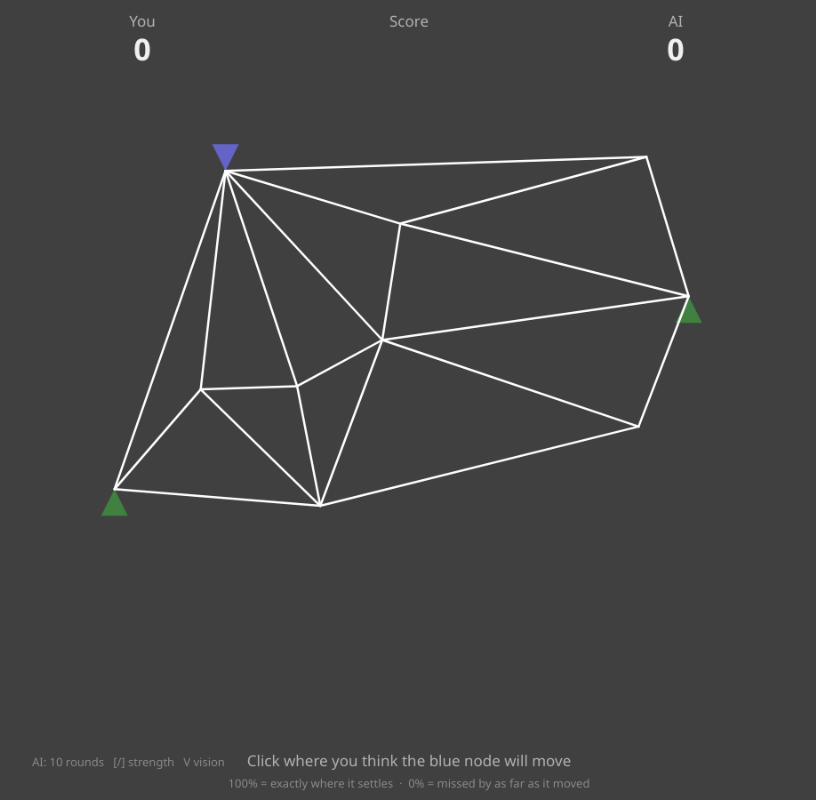
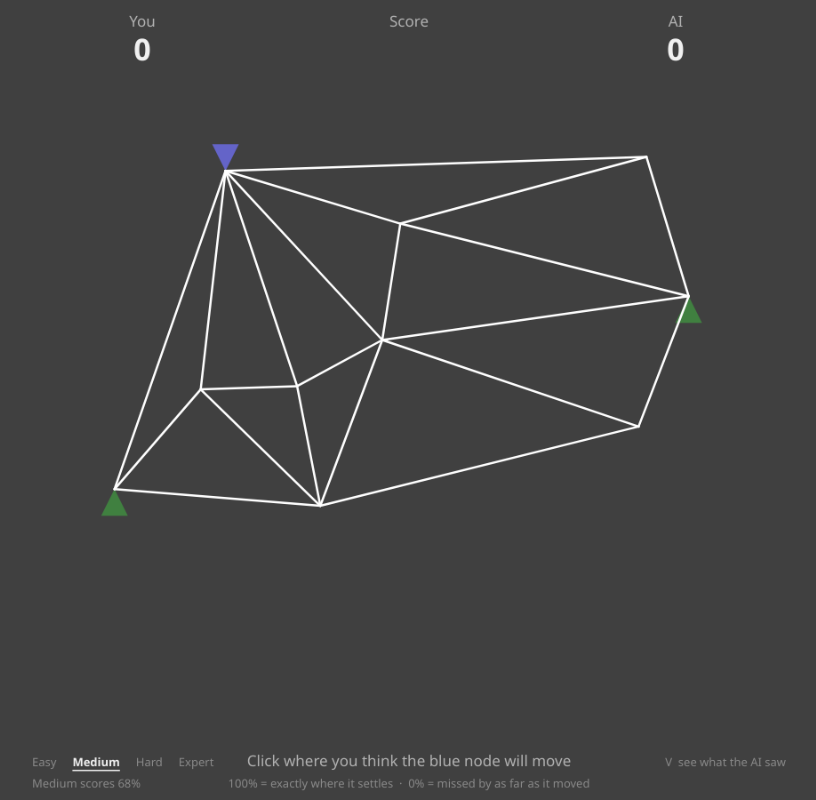
Before and after one commit to mkrauter/TrussGame, a plain HTML site: page web/v3/index.html in a window 1280 px wide. Shown: the whole page, without its empty margins (231-1047 px from the left). Drawn offline with Linux system fonts and the light colour scheme.

Commit message:
Make v3's difficulty a named setting rather than a raw rounds dial
Easy, Medium, Hard and Expert, picked by clicking the label or pressing 1-4;
the brackets still step through them. They are four, six, eight and ten
message-passing rounds, which measured over the validation seeds score 46%,
68%, 86% and 96%.

The names are honest rather than invented. Nothing is added to weaken the
opponent -- no noise, no deliberate mistakes, no handicap. A lower setting is
the same model given less time to converge, so the label reports something true
about how hard it thought. The chosen level's measured score is shown under the
picker for the same reason.

Medium is now the default rather than full strength. Human players sit around
70-80%, so six rounds makes a contest; ten made the first five minutes
discouraging.

The labels share a canvas with the board, which takes every click as a guess, so
they get first refusal on a hit test. Changing level re-runs the AI if the round
is still open, and otherwise applies from the next truss -- rewriting an answer
it had already committed to would not be a difficulty setting.

Article and landing page updated to describe the setting rather than the keys.

```diff
--- a/web/src/versus.js
+++ b/web/src/versus.js
@@ -41,9 +41,23 @@ const [detector, gnn] = await Promise.all([
 ]);
 
 // Fewer message-passing rounds is a less-converged solver, so difficulty is a
-// physically meaningful dial rather than injected noise.
-const LEVELS = [1, 2, 3, 4, 6, 8, 10];
-let levelIndex = LEVELS.length - 1;
+// physically meaningful dial rather than injected noise: the opponent is not
+// handicapped, it has simply thought about the structure for less time.
+//
+// The scores are measured, not guessed -- `node training/eval_pixel_pipeline.mjs
+// --rounds N` over the validation seeds. Human players sit around 70-80%, which
+// is why Medium is the default: it is the level that makes a real contest.
+const LEVELS = [
+  { name: 'Easy', rounds: 4, score: 46 },
+  { name: 'Medium', rounds: 6, score: 68 },
+  { name: 'Hard', rounds: 8, score: 86 },
+  { name: 'Expert', rounds: 10, score: 96 },
+];
+let levelIndex = 1;
+
+// Filled in while drawing the HUD so a click can be tested against the labels;
+// the canvas takes every click, so the board has to know what is not a guess.
+let levelHitboxes = [];
 
 let truss = new Truss();
 let perceived = null;
@@ -69,7 +83,9 @@ function think() {
     const seen = readTruss(detector, view);
     const ok = seen.loadedNode >= 0 && seen.supports.length === 2;
     perceived = seen;
-    prediction = ok ? predictClick(gnn, seen, { sigma: 0, rounds: LEVELS[levelIndex] }) : null;
+    prediction = ok
+      ? predictClick(gnn, seen, { sigma: 0, rounds: LEVELS[levelIndex].rounds })
+      : null;
     if (prediction && !(Number.isFinite(prediction[0]) && Number.isFinite(prediction[1]))) {
       prediction = null;
     }
@@ -89,12 +105,25 @@ function nextTruss() {
 think();
 
 canvas.addEventListener('click', (event) => {
-  if (thinking) return;             // do not let a click land mid-think
   const rect = canvas.getBoundingClientRect();
   const point = [
     ((event.clientX - rect.left) / rect.width) * WINDOW.width,
     ((event.clientY - rect.top) / rect.height) * WINDOW.height,
   ];
+
+  // The difficulty labels live on the same canvas as the board, so they get
+  // first refusal on a click. Without this, choosing a level would also be
+  // read as a guess at the bottom of the screen.
+  const picked = levelHitboxes.findIndex(
+    (b) => point[0] >= b.x && point[0] <= b.x + b.width &&
+           point[1] >= b.y && point[1] <= b.y + b.height
+  );
+  if (picked >= 0) {
+    setLevel(picked);
+    return;
+  }
+
+  if (thinking) return;             // do not let a click land mid-think
 
   if (guess === null) {
     guess = point;
@@ -120,17 +149,29 @@ canvas.addEventListener('click', (event) => {
   nextTruss();
 });
 
+function setLevel(index) {
+  if (index === levelIndex) return;
+  levelIndex = index;
+  // Only re-think while the round is still open; changing the AI's strength
+  // after it has committed would be rewriting an answer it already gave. Mid
+  // round the choice simply applies from the next truss.
+  if (guess === null && !thinking) think();
+}
+
 window.addEventListener('keydown', (event) => {
   if (event.key === 'v' || event.key === 'V') {
     showVision = !showVision;
     return;
   }
+  // 1-4 pick a level directly; the brackets still step through them.
+  const digit = Number(event.key);
+  if (digit >= 1 && digit <= LEVELS.length) {
+    setLevel(digit - 1);
+    return;
+  }
   const step = event.key === ']' ? 1 : event.key === '[' ? -1 : 0;
   if (step === 0) return;
-  levelIndex = Math.min(LEVELS.length - 1, Math.max(0, levelIndex + step));
-  // Only re-think while the round is still open; changing the AI's strength
-  // after it has committed would be rewriting its answer.
-  if (guess === null && !thinking) think();
+  setLevel(Math.min(LEVELS.length - 1, Math.max(0, levelIndex + step)));
 });
 
 // What the AI actually saw: the nodes it found and the members it read. Worth
@@ -240,15 +281,59 @@ function drawHud() {
   ctx.fillStyle = HUD.hintColor;
   ctx.fillText(SCORING_HINT, WINDOW.width / 2, HUD.hintBaseline);
 
-  // On the prompt's line, not the hint's: the hint is centred and full width,
-  // so a left-aligned line beneath it collides with its first characters.
+  drawLevels();
+
+  // Right-aligned so it balances the level picker and clears the centred
+  // prompt between them.
+  ctx.font = HUD.hintFont;
+  ctx.fillStyle = HUD.hintColor;
+  ctx.textAlign = 'right';
+  ctx.fillText('V  see what the AI saw', WINDOW.width - HUD.margin, HUD.bottomBaseline);
+}
+
+// The difficulty picker: four names on the prompt's line, the active one lit.
+// Drawing it here rather than as HTML keeps the whole game one element, which
+// is what lets the page scale to any window without a layout.
+function drawLevels() {
+  const y = HUD.bottomBaseline;
+  levelHitboxes = [];
+
   ctx.textAlign = 'left';
-  ctx.fillText(
-    `AI: ${LEVELS[levelIndex]} round${LEVELS[levelIndex] === 1 ? '' : 's'}` +
-    `   [/] strength   V vision`,
-    HUD.margin,
-    HUD.bottomBaseline
-  );
+  ctx.textBaseline = 'alphabetic';
+
+  // Names only on this line. The centred prompt starts around x=277, and
+  // anything more here runs straight into it.
+  let x = HUD.margin;
+  LEVELS.forEach((level, i) => {
+    const active = i === levelIndex;
+    ctx.font = active ? `600 ${HUD.hintFont}` : HUD.hintFont;
+    const width = ctx.measureText(level.name).width;
+
+    if (active) {
+      // A quiet underline rather than a button: this sits in the margin and
+      // should not compete with the board for attention.
+      ctx.fillStyle = HUD.color;
+      ctx.fillText(level.name, x, y);
+      ctx.fillRect(x, y + 4, width, 1.5);
+    } else {
+      ctx.fillStyle = HUD.hintColor;
+      ctx.fillText(level.name, x, y);
+    }
+
+    // Padded well past the glyphs: these are click targets, and the canvas is
+    // scaled down by CSS on smaller screens, so a box that feels generous here
+    // is only two thirds the size on a 600px window.
+    levelHitboxes.push({ x: x - 9, y: y - 19, width: width + 18, height: 31 });
+    x += width + 18;
+  });
+
+  // What the chosen level actually scores, on the line below where there is
+  // room. Measured, so it doubles as a statement about the opponent rather
+  // than a difficulty label invented to feel fair.
+  ctx.font = HUD.hintFont;
+  ctx.fillStyle = HUD.hintColor;
+  ctx.fillText(`${LEVELS[levelIndex].name} scores ${LEVELS[levelIndex].score}%`,
+               HUD.margin, HUD.hintBaseline);
 }
 
 function frame() {
```
Also changed, not shown: article.md (+7 -2 lines), web/article/index.html (+7 -3 lines).
